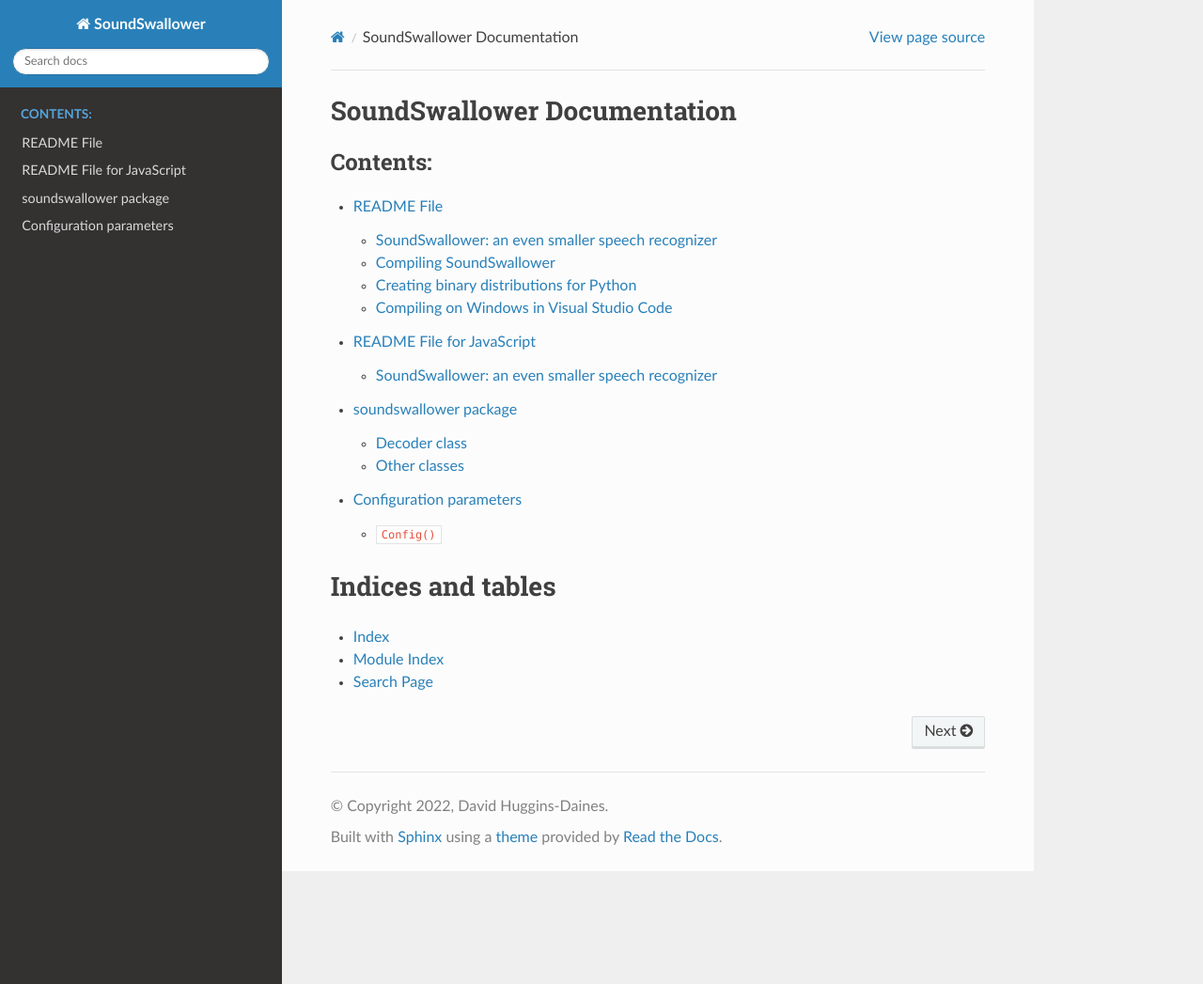
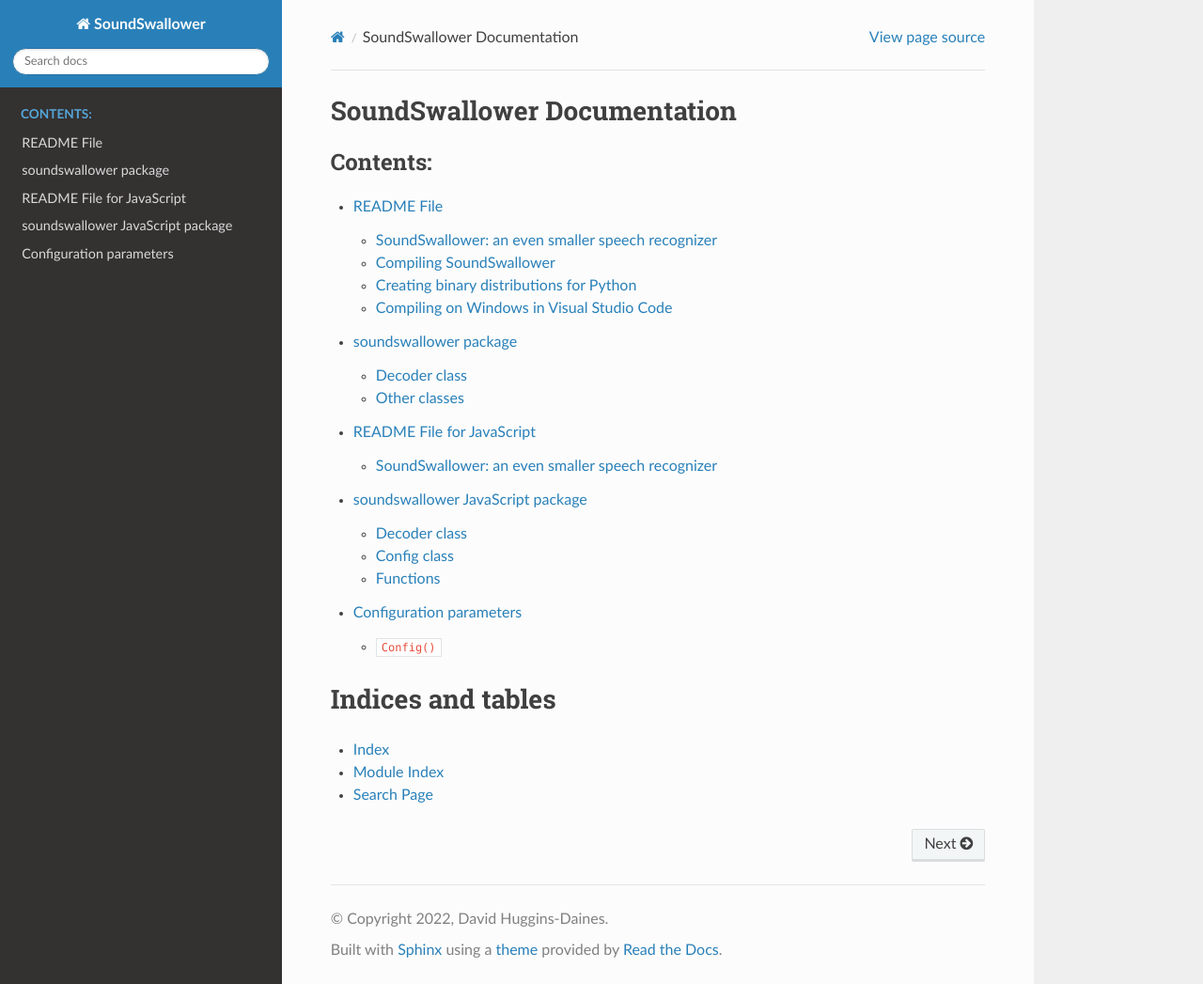
Before and after one commit to ReadAlongs/SoundSwallower, a Sphinx documentation site: the page built from docs/source/index.rst, in a window 1280 px wide and 1047 px high. Shown: the whole window at 94% size. Built offline with Sphinx 7.4.7 and the Read the Docs theme 2.0.0, drawn with Linux system fonts in a browser that asks for light colours.

Commit message:
add JS docs to the ReadTheDocs

```diff
--- a/docs/requirements.txt
+++ b/docs/requirements.txt
@@ -1,4 +1,5 @@
 sphinx==4.5.0
 myst-parser==0.17.2
 sphinx-rtd-theme==1.0.0
+sphinx-js==3.1.2
 -e .
--- a/docs/source/conf.py
+++ b/docs/source/conf.py
@@ -37,6 +37,7 @@
     'sphinx.ext.viewcode',
     'sphinx.ext.napoleon',
     'myst_parser',
+    'sphinx_js',
 ]
 
 # Add any paths that contain templates here, relative to this directory.
@@ -64,6 +65,8 @@
 
 # -- Extension configuration -------------------------------------------------
 
+js_source_path = "../../js"
+
 # -- Options for intersphinx extension ---------------------------------------
 
 # Example configuration for intersphinx: refer to the Python standard library.
--- a/docs/source/index.rst
+++ b/docs/source/index.rst
@@ -6,8 +6,9 @@
    :caption: Contents:
 
    readme
+   soundswallower
    readme.js
-   soundswallower
+   soundswallower.js
    config_params
 
 Indices and tables
--- /dev/null
+++ b/docs/source/soundswallower.js.rst
@@ -0,0 +1,20 @@
+soundswallower JavaScript package
+=================================
+
+
+Decoder class
+-------------
+
+.. js:autoclass:: pre_soundswallower.Decoder
+   :members:
+
+Config class
+-------------
+
+.. js:autoclass:: pre_soundswallower.Config
+   :members:
+
+Functions
+---------
+
+.. js:autofunction:: pre_soundswallower.load_model
```
